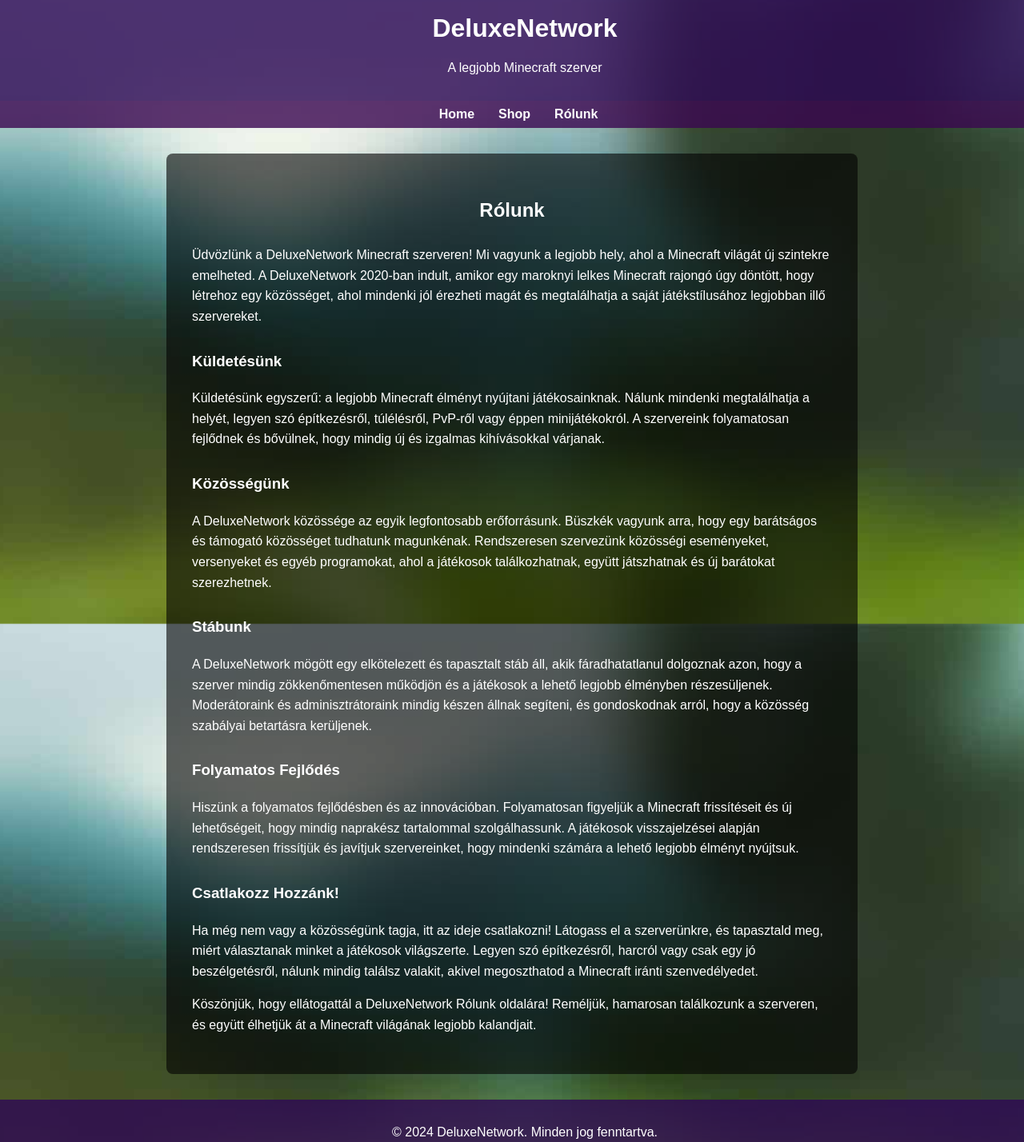
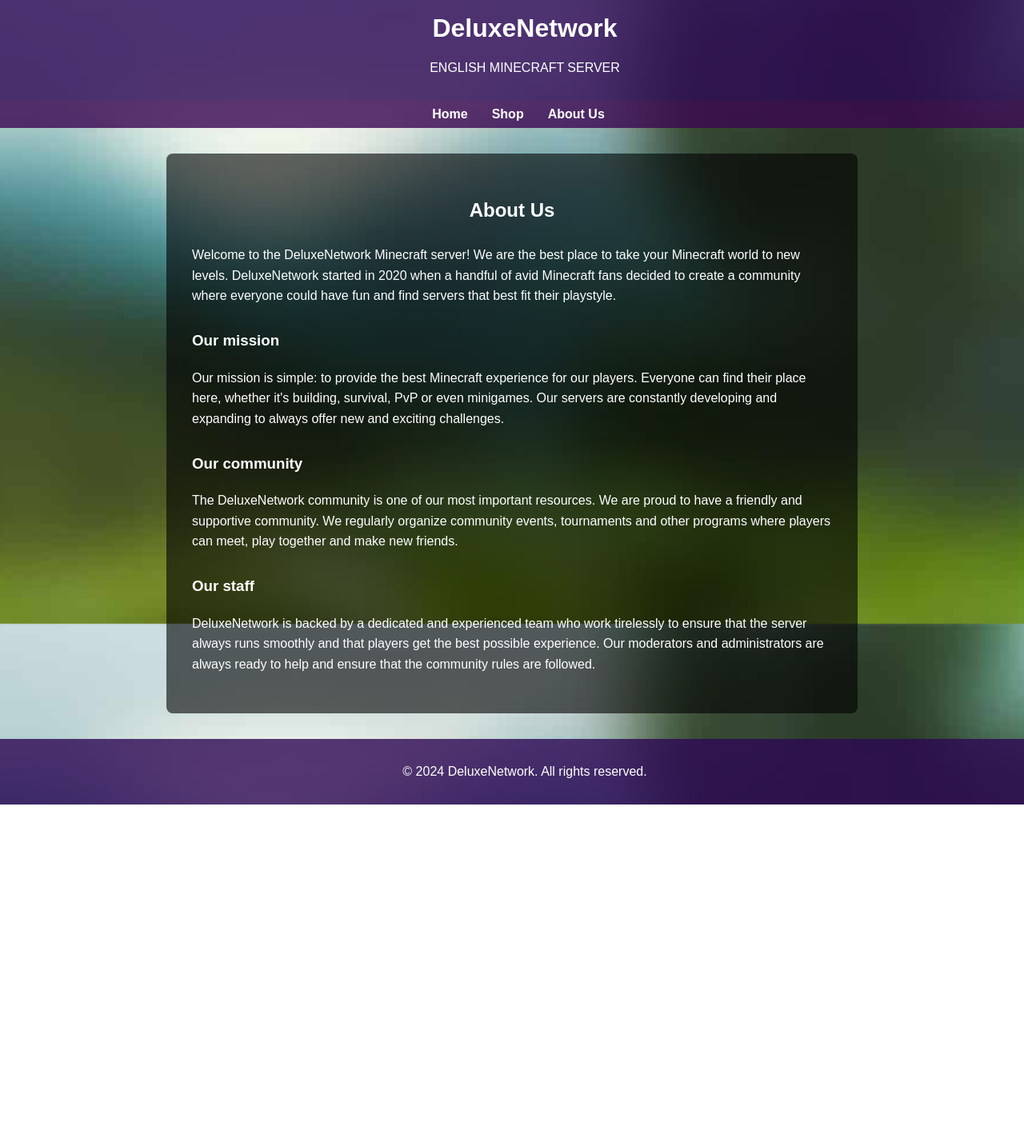
Before and after one commit to deluxenetwork/deluxenetwork.github.io, a plain HTML site: page rolunk.html in a window 1280 px wide. Shown: the part 20-1448 px from the top of the page at 80% size. After the commit the page ends 1026 px from the top, so only its background shows below. Drawn offline with Linux system fonts and the light colour scheme.

Commit message:
Update rolunk.html

```diff
--- a/rolunk.html
+++ b/rolunk.html
@@ -3,7 +3,7 @@
 <head>
     <meta charset="UTF-8">
     <meta name="viewport" content="width=device-width, initial-scale=1.0">
-    <title>DeluxeNetwork - Rólunk</title>
+    <title>DeluxeNetwork - About Us</title>
     <style>
         body {
             font-family: Arial, sans-serif;
@@ -81,38 +81,30 @@
 <body>
     <header>
         <h1>DeluxeNetwork</h1>
-        <p>A legjobb Minecraft szerver</p>
+        <p>ENGLISH MINECRAFT SERVER</p>
     </header>
     <nav>
         <a href="index.html">Home</a>
         <a href="shop.html">Shop</a>
-        <a href="rolunk.html">Rólunk</a>
+        <a href="rolunk.html">About Us</a>
     </nav>
     <div class="container">
         <div class="content">
-            <h2>Rólunk</h2>
-            <p>Üdvözlünk a DeluxeNetwork Minecraft szerveren! Mi vagyunk a legjobb hely, ahol a Minecraft világát új szintekre emelheted. A DeluxeNetwork 2020-ban indult, amikor egy maroknyi lelkes Minecraft rajongó úgy döntött, hogy létrehoz egy közösséget, ahol mindenki jól érezheti magát és megtalálhatja a saját játékstílusához legjobban illő szervereket.</p>
+    <h2>About Us</h2>
+            <p>Welcome to the DeluxeNetwork Minecraft server! We are the best place to take your Minecraft world to new levels. DeluxeNetwork started in 2020 when a handful of avid Minecraft fans decided to create a community where everyone could have fun and find servers that best fit their playstyle.</p>
 
-            <h3>Küldetésünk</h3>
-            <p>Küldetésünk egyszerű: a legjobb Minecraft élményt nyújtani játékosainknak. Nálunk mindenki megtalálhatja a helyét, legyen szó építkezésről, túlélésről, PvP-ről vagy éppen minijátékokról. A szervereink folyamatosan fejlődnek és bővülnek, hogy mindig új és izgalmas kihívásokkal várjanak.</p>
+    <h3>Our mission</h3>
+            <p>Our mission is simple: to provide the best Minecraft experience for our players. Everyone can find their place here, whether it's building, survival, PvP or even minigames. Our servers are constantly developing and expanding to always offer new and exciting challenges.</p>
 
-            <h3>Közösségünk</h3>
-            <p>A DeluxeNetwork közössége az egyik legfontosabb erőforrásunk. Büszkék vagyunk arra, hogy egy barátságos és támogató közösséget tudhatunk magunkénak. Rendszeresen szervezünk közösségi eseményeket, versenyeket és egyéb programokat, ahol a játékosok találkozhatnak, együtt játszhatnak és új barátokat szerezhetnek.</p>
+    <h3>Our community</h3>
+            <p>The DeluxeNetwork community is one of our most important resources. We are proud to have a friendly and supportive community. We regularly organize community events, tournaments and other programs where players can meet, play together and make new friends.</p>
 
-            <h3>Stábunk</h3>
-            <p>A DeluxeNetwork mögött egy elkötelezett és tapasztalt stáb áll, akik fáradhatatlanul dolgoznak azon, hogy a szerver mindig zökkenőmentesen működjön és a játékosok a lehető legjobb élményben részesüljenek. Moderátoraink és adminisztrátoraink mindig készen állnak segíteni, és gondoskodnak arról, hogy a közösség szabályai betartásra kerüljenek.</p>
-
-            <h3>Folyamatos Fejlődés</h3>
-            <p>Hiszünk a folyamatos fejlődésben és az innovációban. Folyamatosan figyeljük a Minecraft frissítéseit és új lehetőségeit, hogy mindig naprakész tartalommal szolgálhassunk. A játékosok visszajelzései alapján rendszeresen frissítjük és javítjuk szervereinket, hogy mindenki számára a lehető legjobb élményt nyújtsuk.</p>
-
-            <h3>Csatlakozz Hozzánk!</h3>
-            <p>Ha még nem vagy a közösségünk tagja, itt az ideje csatlakozni! Látogass el a szerverünkre, és tapasztald meg, miért választanak minket a játékosok világszerte. Legyen szó építkezésről, harcról vagy csak egy jó beszélgetésről, nálunk mindig találsz valakit, akivel megoszthatod a Minecraft iránti szenvedélyedet.</p>
-
-            <p>Köszönjük, hogy ellátogattál a DeluxeNetwork Rólunk oldalára! Reméljük, hamarosan találkozunk a szerveren, és együtt élhetjük át a Minecraft világának legjobb kalandjait.</p>
+    <h3>Our staff</h3>
+            <p>DeluxeNetwork is backed by a dedicated and experienced team who work tirelessly to ensure that the server always runs smoothly and that players get the best possible experience. Our moderators and administrators are always ready to help and ensure that the community rules are followed.</p>
         </div>
     </div>
     <footer>
-        <p>&copy; 2024 DeluxeNetwork. Minden jog fenntartva.</p>
+        <p>&copy; 2024 DeluxeNetwork. All rights reserved.</p>
     </footer>
 </body>
 </html>
```
